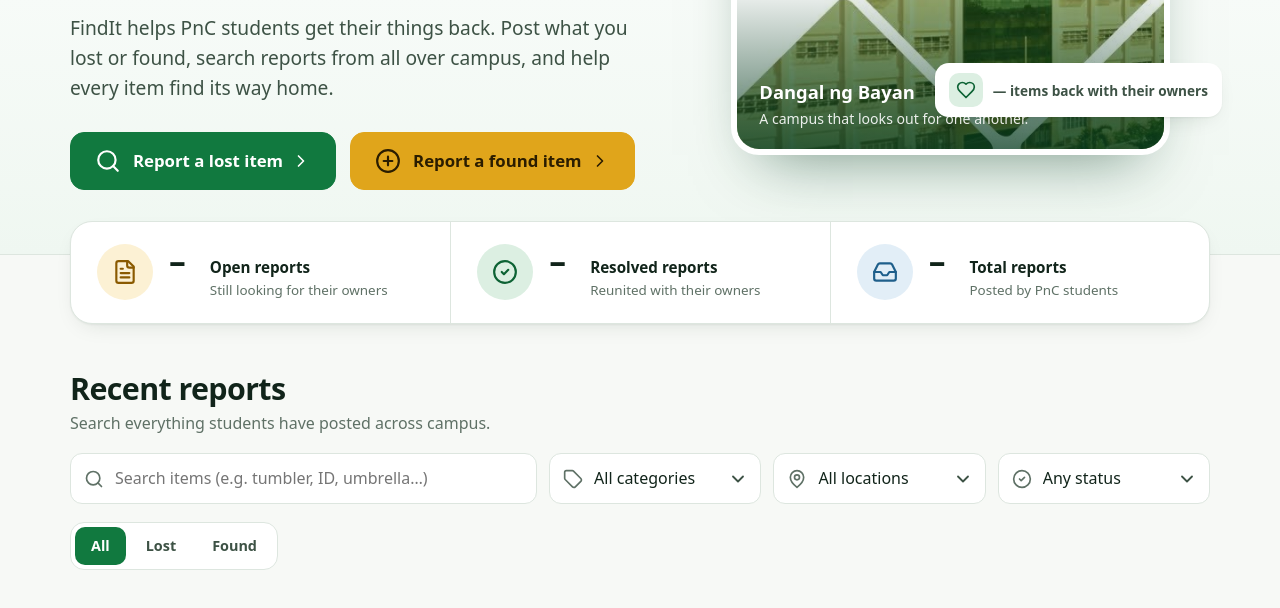
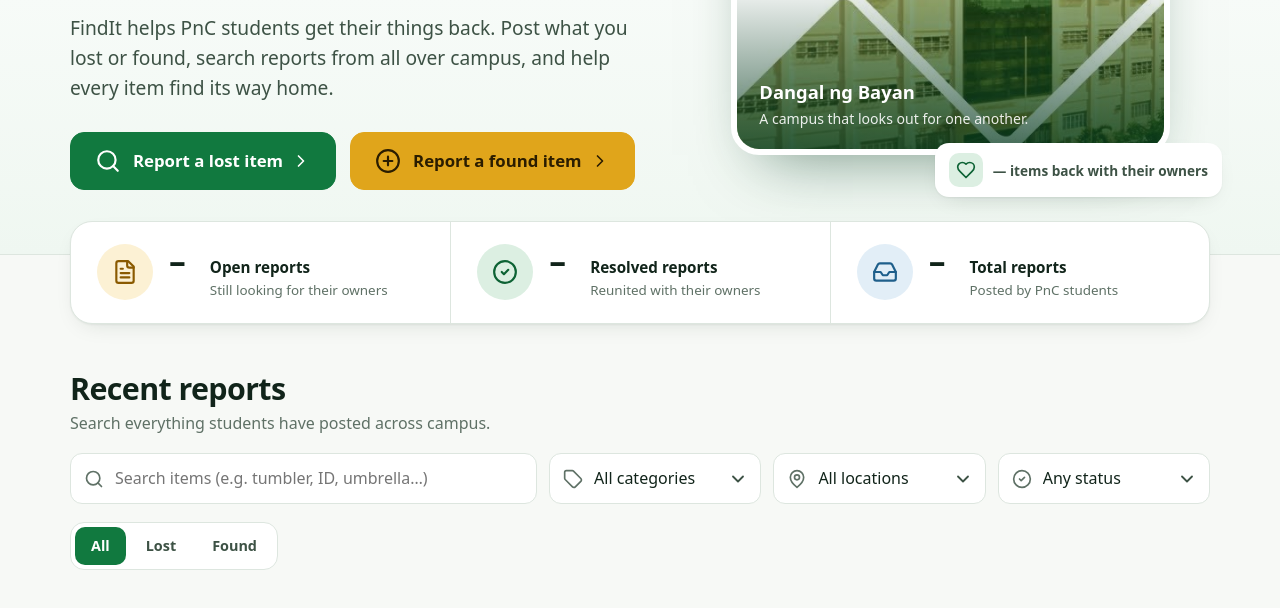
Before and after one commit to manaigrheynalyn91/findit, a plain HTML site: page index.html in a window 1280 px wide. Shown: the part 334-942 px from the top of the page. Drawn offline with Linux system fonts and the light colour scheme; a script that the page names is missing.

Commit message:
Keep the hero badge from covering the photo caption
Co-Authored-By: Claude Opus 5.5 <noreply@anthropic.com>
Claude-Session: https://claude.ai/code/session_01KGHPvVaPFAFd3WRdrY5LbF

```diff
--- a/css/styles.css
+++ b/css/styles.css
@@ -138,7 +138,7 @@ p { margin: 0 0 1em; }
 .hero-photo figcaption strong { display: block; font-size: 1.15rem; }
 .hero-photo figcaption span { font-size: .88rem; opacity: .9; }
 .seal-badge { position: absolute; top: -18px; left: -18px; width: 96px; height: 96px; border-radius: 50%; background: #fff; padding: 6px; box-shadow: var(--shadow); }
-.floating-note { position: absolute; right: -12px; bottom: 54px; display: flex; align-items: center; gap: 10px; padding: 10px 14px; border-radius: 14px; background: #fff; box-shadow: var(--shadow); font-size: .85rem; font-weight: 700; color: var(--ink-2); }
+.floating-note { position: absolute; right: -12px; bottom: -26px; display: flex; align-items: center; gap: 10px; padding: 10px 14px; border-radius: 14px; background: #fff; box-shadow: var(--shadow); font-size: .85rem; font-weight: 700; color: var(--ink-2); }
 .floating-note .dot { width: 34px; height: 34px; border-radius: 10px; display: grid; place-items: center; background: var(--green-100); color: var(--green-700); }
 @media (max-width: 900px) {
   .hero-inner { grid-template-columns: 1fr; gap: 36px; padding: 36px 20px 44px; }
```
